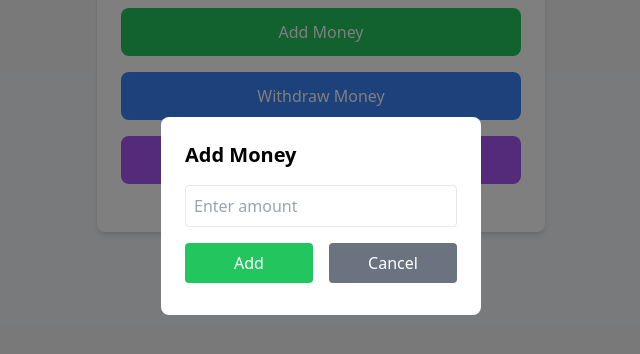
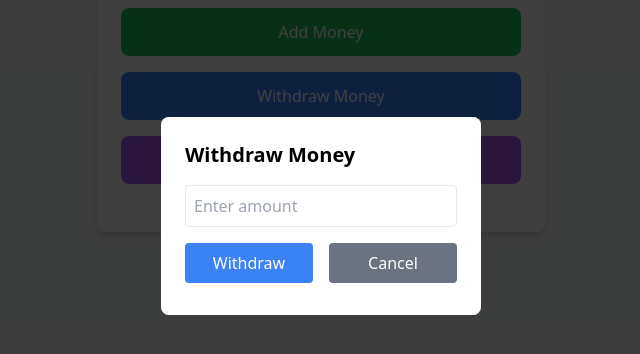
Before and after one commit to Abusyead/Flower_Bank_App, a website built with Vite: page index.html in a window 1280 px wide. Shown: the part 184-538 px from the top of the page, without its empty margins (319-959 px from the left). Built offline with nearby package versions, Linux system fonts and the light colour scheme.

Commit message:
add Withdraw

```diff
--- a/index.html
+++ b/index.html
@@ -51,5 +51,27 @@
             <p id="addError" class="text-red-500 mt-2 text-sm"></p>
         </div>
     </div>
+
+
+     <!-- add Withdraw -->
+
+
+    <div id="withdrawModal" class=" fixed inset-0 bg-black bg-opacity-50 flex items-center justify-center">
+        <div class="bg-white p-6 rounded-lg w-80">
+            <h2 class="text-xl font-bold mb-4">Withdraw Money</h2>
+            <input type="number" id="withdrawAmount" placeholder="Enter amount" class="w-full p-2 border rounded mb-4">
+            <div class="flex gap-4">
+                <button class="flex-1 bg-blue-500 text-white p-2 rounded hover:bg-blue-600">
+                    Withdraw
+                </button>
+                <button class="flex-1 bg-gray-500 text-white p-2 rounded hover:bg-gray-600">
+                    Cancel
+                </button>
+            </div>
+            <p id="withdrawError" class="text-red-500 mt-2 text-sm"></p>
+        </div>
+    </div>
+
+
 </body>
 </html>
```
